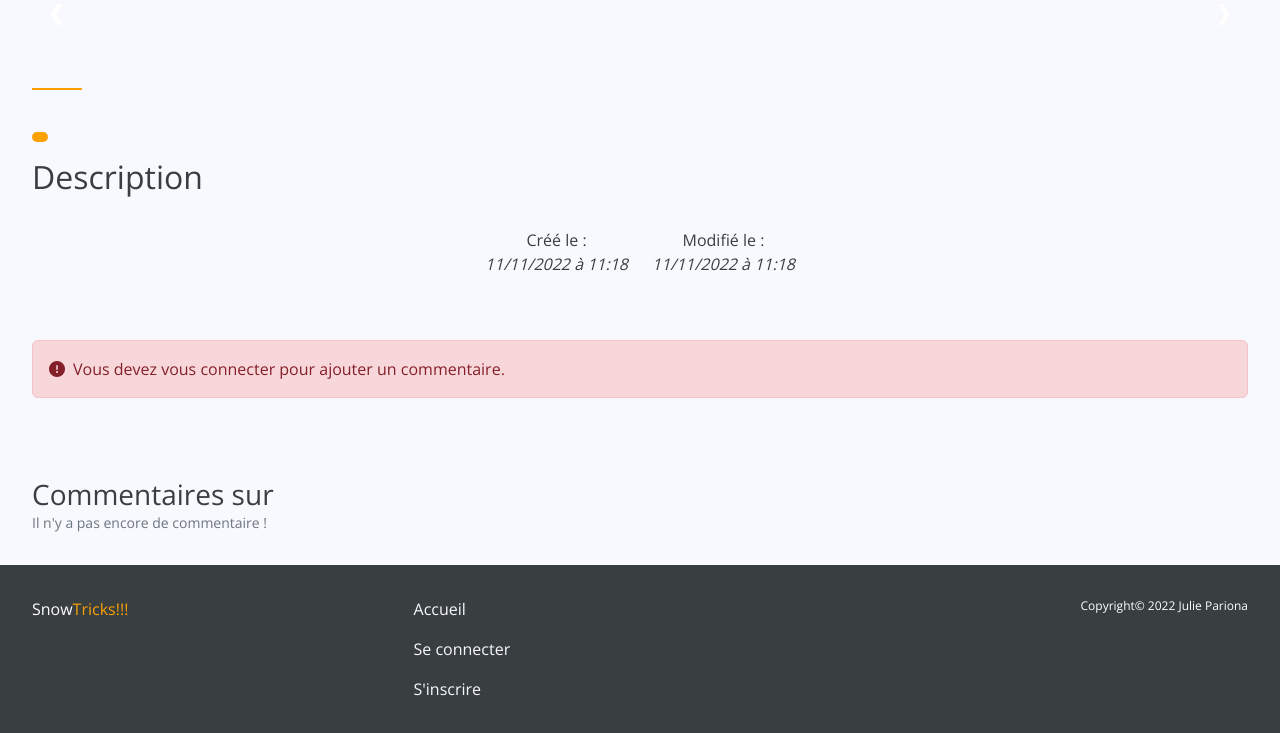
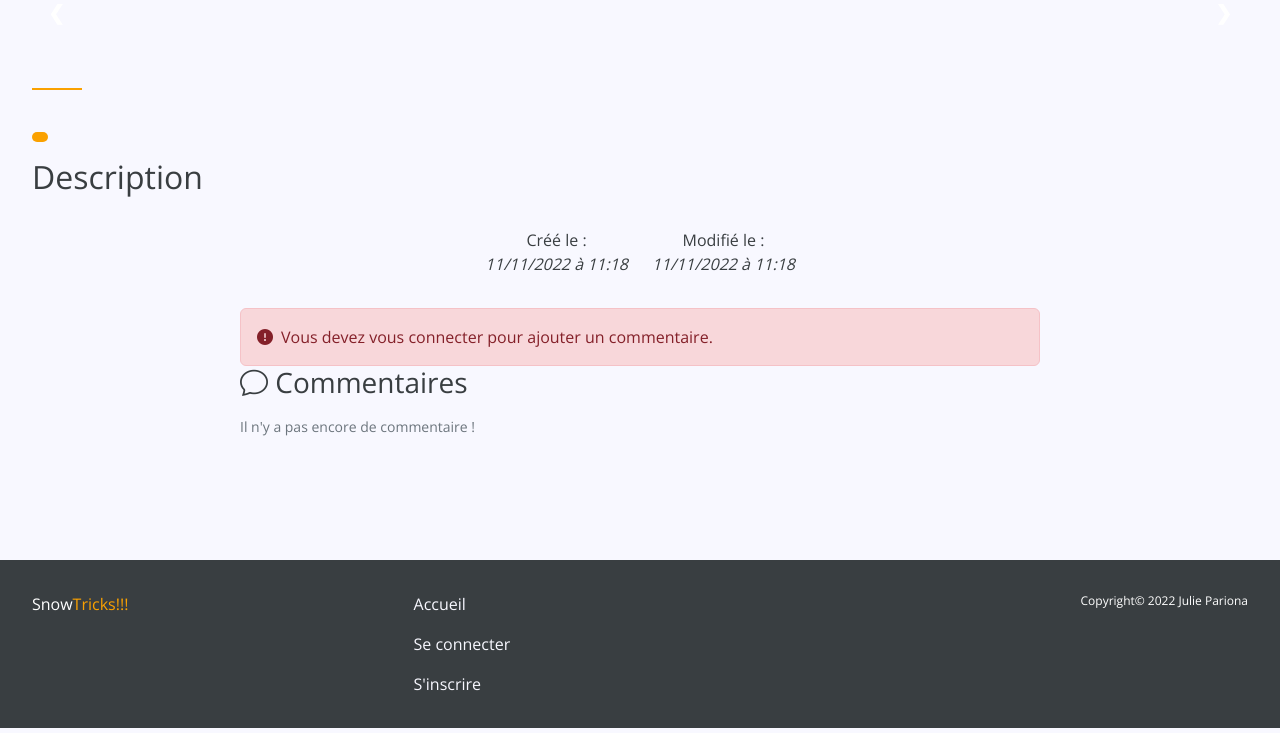
Before and after one commit to jupanaos/SF_Snowtricks, a Symfony app: template templates/app/pages/tricks/trick.html.twig in a window 1280 px wide. Shown: the part 228-961 px from the top of the page. Run offline with Twig, Linux system fonts and the light colour scheme; the template is opened without the code that fills it, so the values that code supplies are empty; style sheets or scripts are compiled from the project's sources; some libraries are stand-ins or nearby versions.

Commit message:
fix: #10 flash checked+translation

```diff
--- a/assets/styles/app/components/_comment.scss
+++ b/assets/styles/app/components/_comment.scss
@@ -5,13 +5,16 @@
     margin: 0 auto;
 }
 
-
+.comments-section{
+    max-width: 800px;
+    margin: 0 auto;
+    h3{
+        margin-bottom: 1rem;
+    }
     .comments-list{
         border: 1px solid $tertiary;
         border-radius: 4px;
         padding: 1rem 1.5rem;
-    max-width: 800px;
-    margin: 0 auto;
         .comment-card {
             display: flex;
             flex-direction: column;
@@ -29,3 +32,4 @@
             }
         }
     }
+}
--- /dev/null
+++ b/assets/styles/app/components/_flash.scss
@@ -0,0 +1,4 @@
+.alert{
+    max-width: 1440px;
+    margin: 0 auto;
+}
--- a/assets/styles/app/components/_footer.scss
+++ b/assets/styles/app/components/_footer.scss
@@ -6,6 +6,7 @@ footer {
     color: white;
     padding: 2rem;
     grid-template-columns: repeat(3, auto);
+    margin-top: 2rem;
     a {
         color: $body;
         padding-bottom: 0.5em;
--- a/assets/styles/app/components/_index.scss
+++ b/assets/styles/app/components/_index.scss
@@ -5,3 +5,4 @@
 @forward "trick-slideshow";
 @forward "comment";
 @forward "pagination";
+@forward "flash";
--- a/assets/styles/app/pages/_home.scss
+++ b/assets/styles/app/pages/_home.scss
@@ -14,5 +14,6 @@
         gap: 2rem;
         max-width: 1140px;
         margin: 0 auto;
+        margin-top: 2rem;
     }
 }
--- a/src/Controller/SecurityController.php
+++ b/src/Controller/SecurityController.php
@@ -6,6 +6,7 @@ use Symfony\Bundle\FrameworkBundle\Controller\AbstractController;
 use Symfony\Component\HttpFoundation\Response;
 use Symfony\Component\Routing\Annotation\Route;
 use Symfony\Component\Security\Http\Authentication\AuthenticationUtils;
+use Symfony\Contracts\Translation\TranslatorInterface;
 
 class SecurityController extends AbstractController
 {
@@ -18,6 +19,7 @@ class SecurityController extends AbstractController
 
         // get the login error if there is one
         $error = $authenticationUtils->getLastAuthenticationError();
+        // $this->addFlash('danger', 'Les identifiants entrés sont incorrects.');
         // last username entered by the user
         $lastUsername = $authenticationUtils->getLastUsername();
 
--- a/templates/account/pages/home/index.html.twig
+++ b/templates/account/pages/home/index.html.twig
@@ -22,7 +22,7 @@
         <li>
             <a href="{{ path('app_logout') }}">
                 <button class="btn btn-danger">
-                    <i class="bi bi-arrow-return-left"></i> <span>Se déconnecter</span>
+                    <i class="bi bi-arrow-return-left"></i> <span>Vous déconnecter</span>
                 </button>
             </a>
         </li>
--- a/templates/account/pages/tricks/edit.html.twig
+++ b/templates/account/pages/tricks/edit.html.twig
@@ -9,6 +9,7 @@
 
         <h1>Modifier une figure</h1>
 
-    {% include 'account/pages/tricks/_form.html.twig' %}
+        {% include 'account/pages/tricks/_form.html.twig' %}
     </section>
+
 {% endblock %}
--- a/templates/account/pages/tricks/new.html.twig
+++ b/templates/account/pages/tricks/new.html.twig
@@ -11,7 +11,6 @@
 
         <h1>Créer une figure</h1>
 
-
-    {% include 'account/pages/tricks/_form.html.twig' %}
+        {% include 'account/pages/tricks/_form.html.twig' %}
     </section>
 {% endblock %}
--- a/templates/app/pages/tricks/trick.html.twig
+++ b/templates/app/pages/tricks/trick.html.twig
@@ -37,7 +37,7 @@
         </div>
     </section>
 
-    <section class="main-content">
+    <section class="comments-section">
         {% if is_granted('IS_AUTHENTICATED_FULLY') %}
                 {{ form_start(commentForm, {'attr': {'class': 'form-container add-comment'}}) }}
                     {{ form_row(commentForm.content) }}
@@ -49,10 +49,10 @@
                 <em class="fas fa-exclamation-circle me-2"></em>Vous devez vous connecter pour ajouter un commentaire.
             </div>
         {% endif %}
-    </section>
+    {# </section>
 
-    <section class="main-content">
-    <h3>Commentaires sur {{ trick.title }}</h3>
+    <section class="comments-section"> #}
+    <h3><i class="bi bi-chat"></i> Commentaires</h3>
         {% if comments is empty %}
             <div class="small text-muted font-italic">Il n'y a pas encore de commentaire !</div>
         {% else %}
```
Also changed, not shown: templates/app/pages/home/index.html.twig (+6 -9 lines), templates/app/pages/security/login.html.twig (+13 -8 lines), 3 other files. Lines whose indentation alone changed are shown as unchanged.
